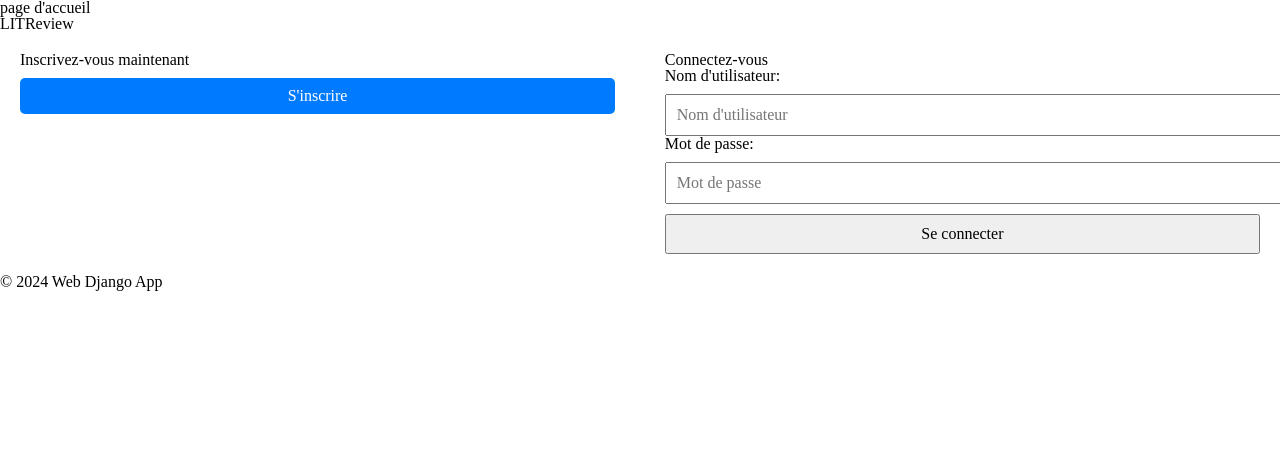
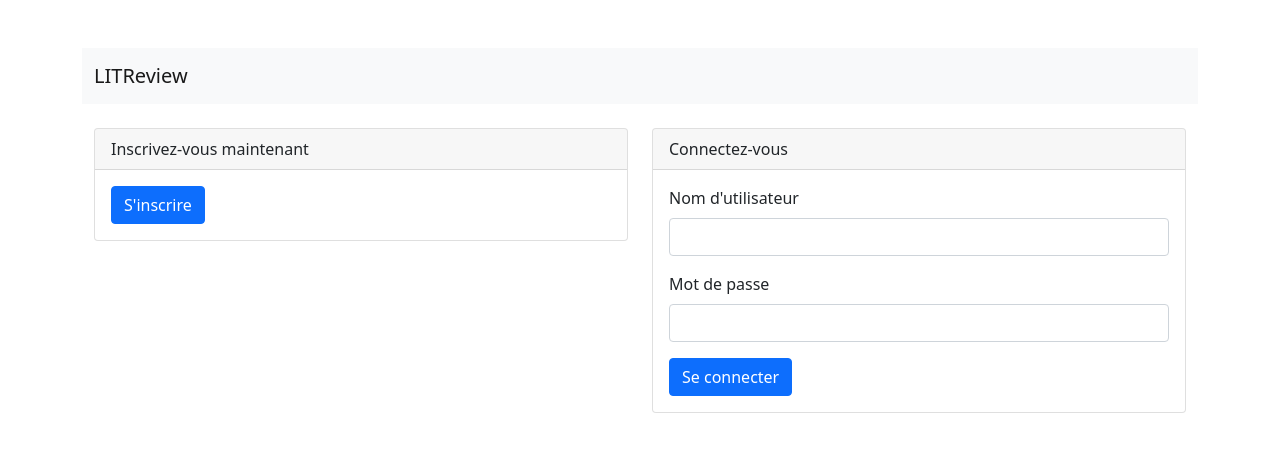
Before and after one commit to hericlibong/Web_Django_App_LitRevu, a Django app: page /accounts/ in a window 1280 px wide. Shown: the top 452 px of the page. Run offline with Django 5.2, Linux system fonts and the light colour scheme.

Commit message:
adding style

```diff
--- a/src/accounts/static/css/style.css
+++ b/src/accounts/static/css/style.css
@@ -2,32 +2,76 @@
 @import "reset.css";
 
 
+/* Style de base pour le body pour s'assurer que le contenu est centré */
+body, html {
+  margin: 0;
+  padding: 0;
+  font-family: Arial, sans-serif;
+  background-color: #f4f4f4; /* Couleur de fond légère pour le corps de la page */
+  height: 100vh;
+  display: flex;
+  justify-content: center;
+  align-items: center;
+}
 
 
-.login-container {
-    display: flex;
-    justify-content: space-between;
-    padding: 20px;
-  }
+.global-container {
+  width: 80%;
+  max-width: 1200px; /* Largeur maximale du conteneur global pour une meilleure lisibilité sur grands écrans */
+  background-color: #fff;
+  border: 2px solid #ccc;
 
-  .signup-section, .login-section {
-    width: 48%;
-  }
+  text-align: center;
+  min-height: 80vh;
+}
 
-  .button {
-    display: block;
-    width: 100%;
-    padding: 10px;
-    background-color: #007BFF;
-    color: white;
-    text-align: center;
-    text-decoration: none;
-    border-radius: 5px;
-    margin-top: 10px;
-  }
+
 
   form input, form button {
     width: 100%;
     padding: 10px;
     margin-top: 10px;
   }
+
+
+header {
+    background: #f8f9fa;
+    padding: 10px 20px;
+    text-align: center;
+}
+
+.login-container {
+    display: flex;
+    justify-content: space-around;
+    align-items: center;
+    height: 80vh;
+
+}
+
+.signup-section, .login-section {
+
+    padding: 20px;
+    width: 30%;
+}
+
+button {
+  width: 100%;
+  padding: 10px;
+  background-color: #007BFF;
+  color: white;
+  border: none;
+  cursor: pointer;
+}
+
+input[type="text"], input[type="password"] {
+  width: 100%;
+  padding: 8px;
+  margin: 5px 0;
+  box-sizing: border-box;
+}
+
+.navbar {
+  background-color: #f8f9fa;
+  padding: 10px 0;
+  border-bottom: 1px solid #ccc;
+}
--- a/src/accounts/templates/accounts/login.html
+++ b/src/accounts/templates/accounts/login.html
@@ -1,22 +1,45 @@
-<!-- templates/accounts/login.html -->
+<!-- login.html -->
 {% extends 'base.html' %}
 
 {% block title %}Connectez-vous ou Inscrivez-vous{% endblock %}
 
 {% block content %}
-<div class="login-container">
-  <div class="signup-section">
-    <p>Inscrivez-vous maintenant</p>
-    <a href="{% url 'accounts:signup' %}" class="button">S'inscrire</a>
-  </div>
+<div class="container mt-4">
+    <div class="row">
+        <!-- Inscription -->
+        <div class="col-md-6">
+            <div class="card">
+                <div class="card-header">
+                    Inscrivez-vous maintenant
+                </div>
+                <div class="card-body">
+                    <a href="{% url 'accounts:signup' %}" class="btn btn-primary">S'inscrire</a>
+                </div>
+            </div>
+        </div>
 
-  <div class="login-section">
-    <h2>Connectez-vous</h2>
-    <form method="post">
-      {% csrf_token %}
-      {{ form.as_p }}
-      <button type="submit">Se connecter</button>
-    </form>
-  </div>
+        <!-- Connexion -->
+        <div class="col-md-6">
+            <div class="card">
+                <div class="card-header">
+                    Connectez-vous
+                </div>
+                <div class="card-body">
+                    <form method="post" action="{% url 'accounts:login' %}">
+                        {% csrf_token %}
+                        <div class="mb-3">
+                            <label for="login-username" class="form-label">Nom d'utilisateur</label>
+                            <input type="text" class="form-control" id="login-username" name="username">
+                        </div>
+                        <div class="mb-3">
+                            <label for="login-password" class="form-label">Mot de passe</label>
+                            <input type="password" class="form-control" id="login-password" name="password">
+                        </div>
+                        <button type="submit" class="btn btn-primary">Se connecter</button>
+                    </form>
+                </div>
+            </div>
+        </div>
+    </div>
 </div>
 {% endblock %}
--- a/src/templates/base.html
+++ b/src/templates/base.html
@@ -1,24 +1,28 @@
+<!-- base.html -->
 {% load static %}
 
 <!DOCTYPE html>
-<html lang="en">
+<html lang="fr">
 <head>
     <meta charset="UTF-8">
     <meta name="viewport" content="width=device-width, initial-scale=1.0">
-    <link rel="stylesheet" href="{% static 'css/style.css' %}">
-    <title>{% block title %}LITRevu{% endblock %}</title>
-    </head>
+    <link href="https://cdn.jsdelivr.net/npm/bootstrap@5.0.2/dist/css/bootstrap.min.css" rel="stylesheet" integrity="sha384-EVSTQN3/azprG1Anm3QDgpJLIm9Nao0Yz1ztcQTwFspd3yD65VohhpuuCOmLASjC" crossorigin="anonymous">
+    <title>{% block title %}LITReview{% endblock %}</title>
+</head>
 <body>
-    <nav>
-        <p>page d'accueil</p>
-    </nav>
-    <h4>LITReview</h4>
+    <div class="container mt-5">
+        <nav class="navbar navbar-expand-lg navbar-light bg-light">
+            <div class="container-fluid">
+                <a class="navbar-brand" href="#">LITReview</a>
+            </div>
+        </nav>
 
-    <main>
-        {% block content %}{% endblock %}
-    </main>
+        <main>
+            {% block content %}{% endblock %}
+        </main>
+    </div>
+    <script src="https://code.jquery.com/jquery-3.6.0.slim.min.js"></script>
+    <script src="https://cdn.jsdelivr.net/npm/@popperjs/core@2.9.2/dist/umd/popper.min.js" integrity="sha384-IQsoLXl5PILFhosVNubq5LC7Qb9DXgDA9i+tQ8Zj3iwWAwPtgFTxbJ8NT4GN1R8p" crossorigin="anonymous"></script>
+    <script src="https://cdn.jsdelivr.net/npm/bootstrap@5.0.2/dist/js/bootstrap.min.js" integrity="sha384-cVKIPhGWiC2Al4u+LWgxfKTRIcfu0JTxR+EQDz/bgldoEyl4H0zUF0QKbrJ0EcQF" crossorigin="anonymous"></script>
 </body>
-    <footer>
-        <p>&copy; 2024 Web Django App</p>
-    </footer>
 </html>
```
Also changed, not shown: src/accounts/templates/accounts/signup.html (+18 -8 lines), src/db.sqlite3.
